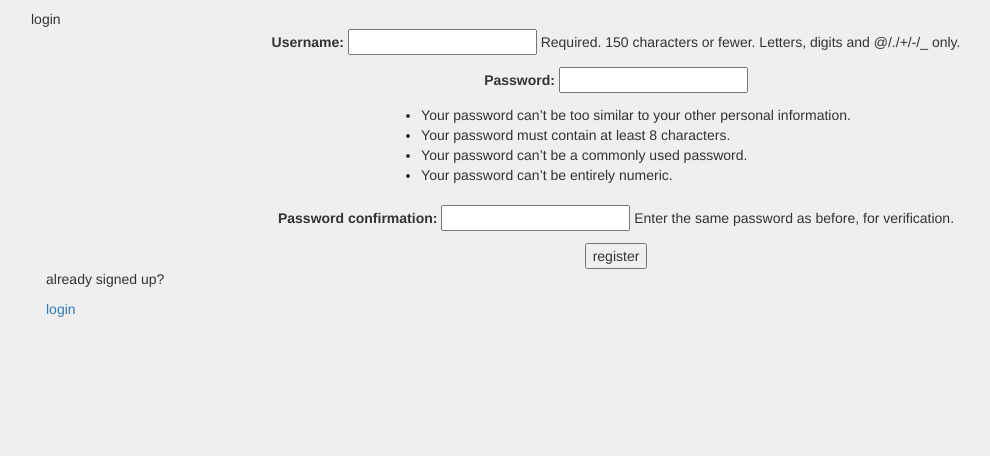
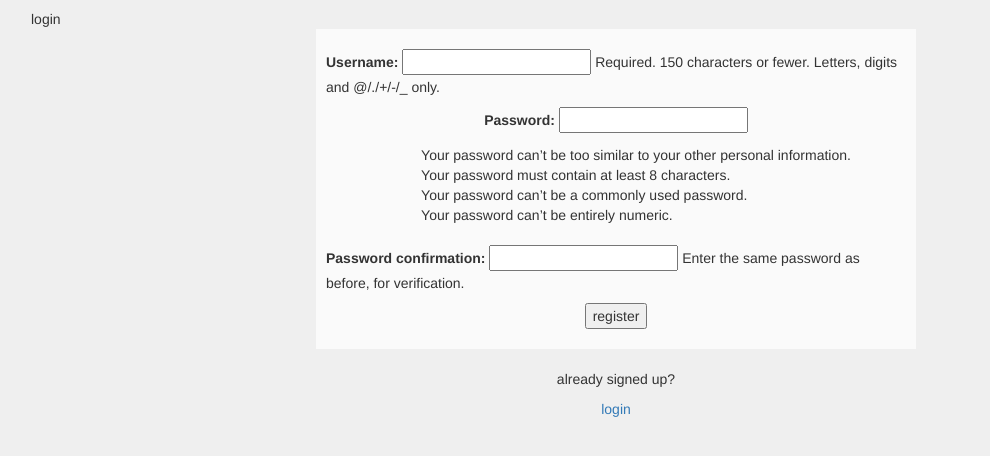
Before and after one commit to kennedybabu/instagram-clone, a Django app: page /register/ in a window 1280 px wide. Shown: the part 81-537 px from the top of the page, without its empty margins (39-1029 px from the left). Run offline with Django 3.2, Linux system fonts and the light colour scheme; some libraries are stand-ins or nearby versions.

Commit message:
style: style the registration template

```diff
--- a/app/templates/registration.html
+++ b/app/templates/registration.html
@@ -3,15 +3,17 @@
 {% block content %}
 <h4>Lorem ipsum dolor, sit amet consectetur adipisicing elit. Ea sequi sunt asperiores!</h4>
 login
-<div class="container">
+<div class="container register-page">
     <div>
-        <form action="" method='POST'>
-            {% csrf_token %}
-           {{ form.as_p }}
+        <div class="wrapper">
+            <form action="" method='POST'>
+                {% csrf_token %}
+               {{ form.as_p }}
 
-            <input type="submit" value="register">
-        </form>
-        <div>
+                <input type="submit" value="register">
+            </form>
+        </div>
+        <div class="register-page-footer">
             <p>already signed up?</p>
             <a href="{% url 'login' %}">login</a>
         </div>
--- a/static/css/baseapp.css
+++ b/static/css/baseapp.css
@@ -235,4 +235,36 @@ form {
 
 .icons {
     display: flex;
+    flex-direction: row;
+    width: 350px;
 }
+
+
+.icons img {
+    width: 135px;
+    height: 40px;
+}
+.icon-box {
+    width: 350px;
+    margin: 0 auto;
+}
+
+.wrapper {
+    width: 600px;
+    margin: 0 auto;
+    background-color: #fafafa;
+    display: flex;
+    flex-direction: row;
+    align-items: center;
+    justify-content: center;
+    padding: 2rem 1rem;
+}
+
+.wrapper li {
+    list-style: none;
+}
+
+.register-page-footer {
+    text-align: center;
+    margin-top: 2rem;
+}
```
Also changed, not shown: app/templates/login.html (+7 -14 lines).
